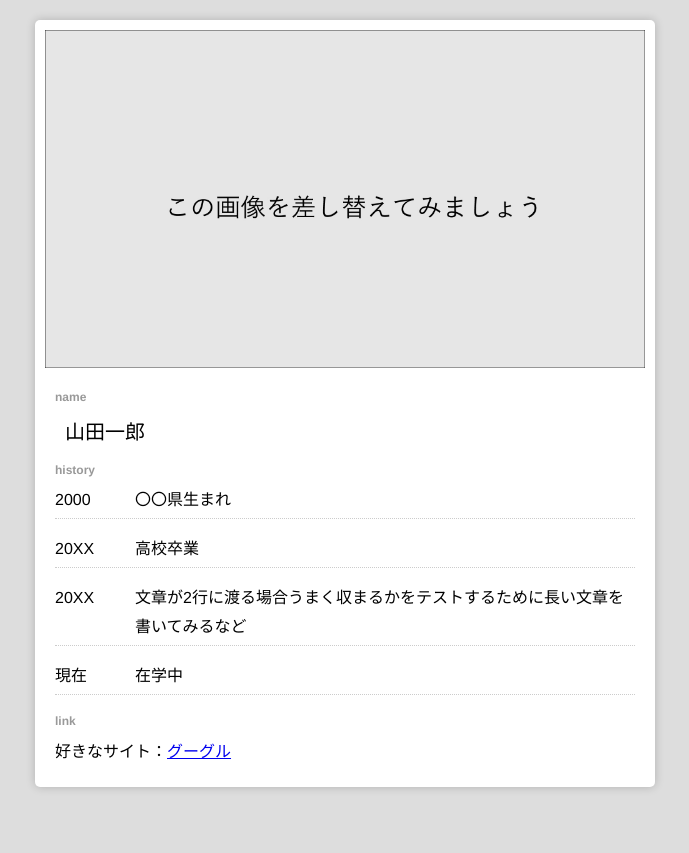
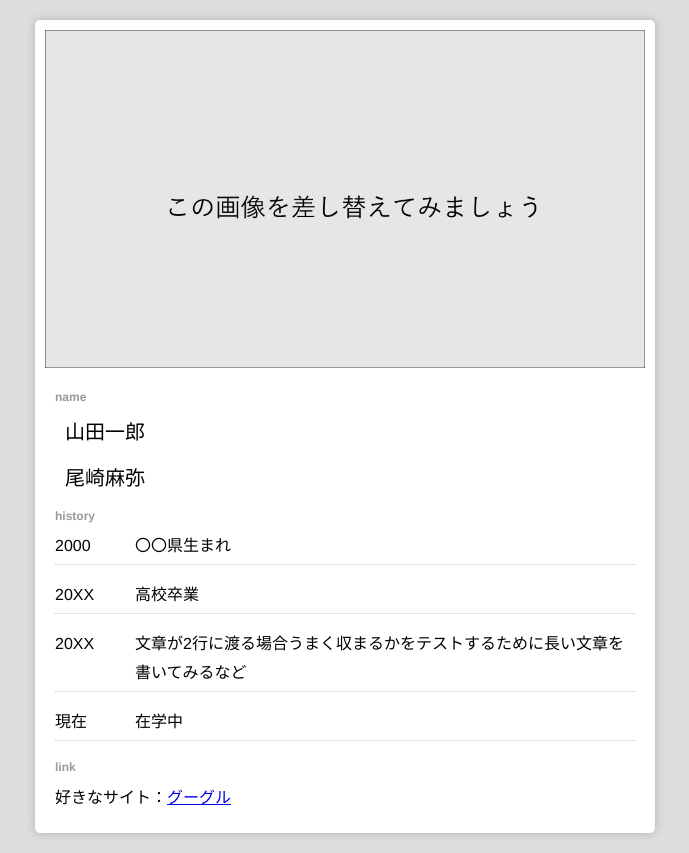
Before and after one commit to KUAD-XtechDesign/simple_page-ami7111003, a plain HTML site: page index.html in a window 1280 px wide. Shown: the whole page, without its empty margins (295-984 px from the left). Before the commit the page ends 807 px from the top, so only its background shows below. Drawn offline with Linux system fonts and the light colour scheme.

Commit message:
Update index.html

```diff
--- a/index.html
+++ b/index.html
@@ -20,6 +20,8 @@
       <div class="profile">
         <h2 class="title">name</h2>
         <h1 class="name">山田一郎</h1>
+        <h1 class="name">尾崎麻弥</h1>
+
 
         <h2 class="title">history</h2>
         <ul class="history_list">
```
